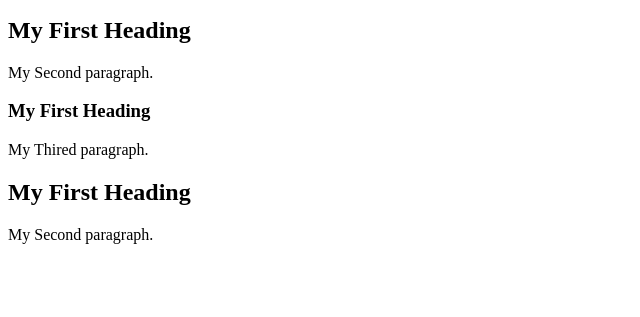
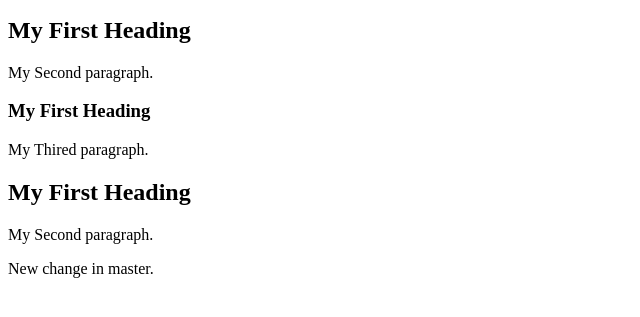
Before and after one commit to pintu1975/gitTestRemote, a plain HTML site: page index.html in a window 1280 px wide. Shown: the part 101-418 px from the top of the page, without its empty margins (0-640 px from the left). Drawn offline with Linux system fonts and the light colour scheme.

Commit message:
Change from clone master

```diff
--- a/index.html
+++ b/index.html
@@ -14,5 +14,7 @@
 <h2>My First Heading</h2>
 <p>My Second paragraph.</p>
 
+<p>New change in master.</p>
+
 </body>
 </html>
```
